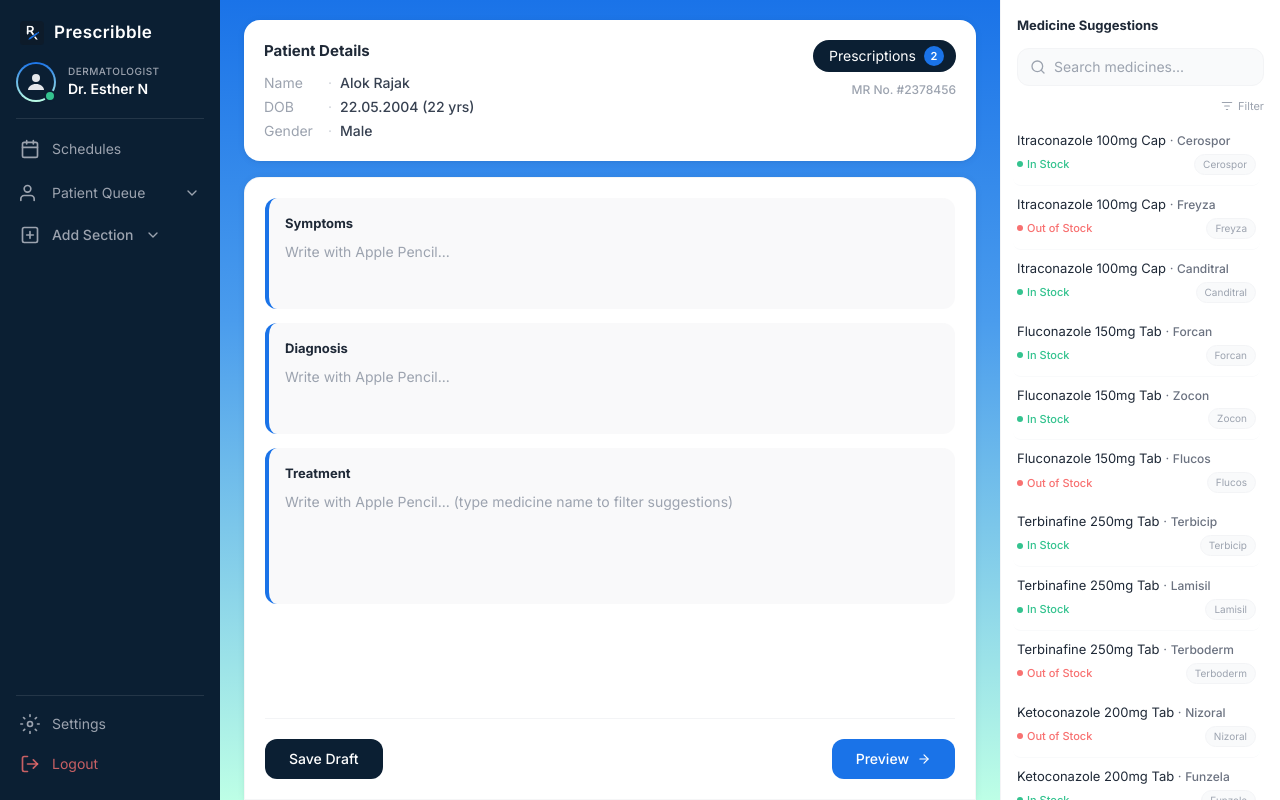
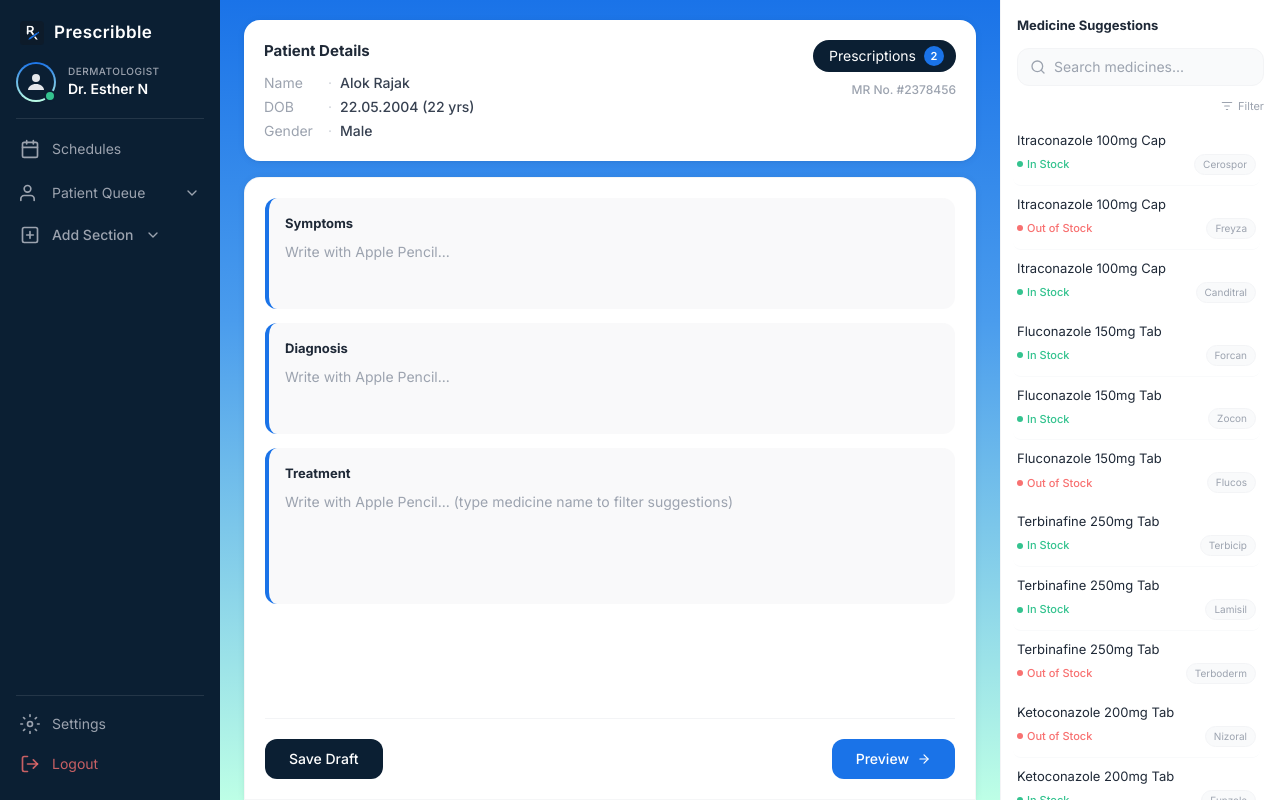
Before and after one commit to d3zyre/Prescribble, a React (Vite) app: page /login in a window 1280 px wide. Both pictures are taken after a click on the button "Sign In". Built offline with nearby package versions, Linux system fonts and the light colour scheme.

Commit message:
Update RightPanel.jsx

```diff
--- a/src/components/RightPanel.jsx
+++ b/src/components/RightPanel.jsx
@@ -124,10 +124,6 @@ export default function RightPanel({ medicines, onMedicineClick, treatmentQuery
                 >
                   <p className="text-[13px] text-gray-800 leading-snug">
                     {med.name}
-                    <span className="text-gray-500"> · </span>
-                    <span className="text-gray-500 font-medium text-xs">
-                      {brand.name}
-                    </span>
                   </p>
                   <div className="flex items-center justify-between mt-1">
                     <span
```
